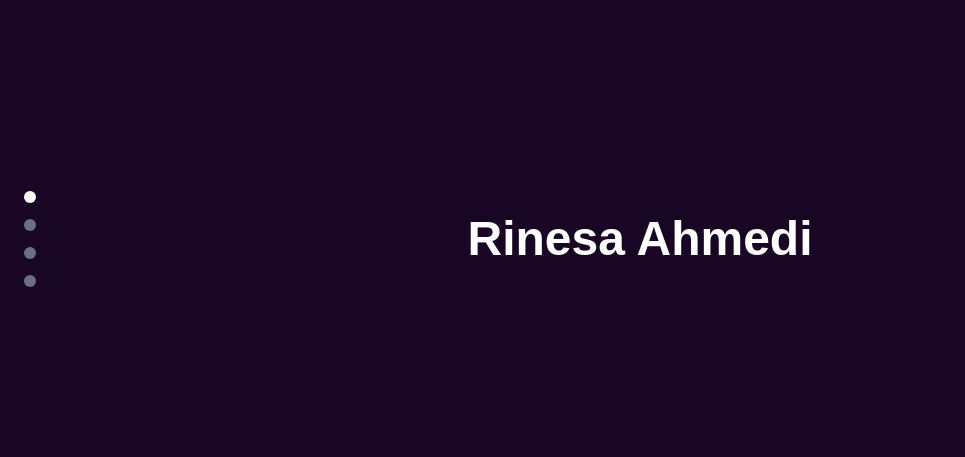
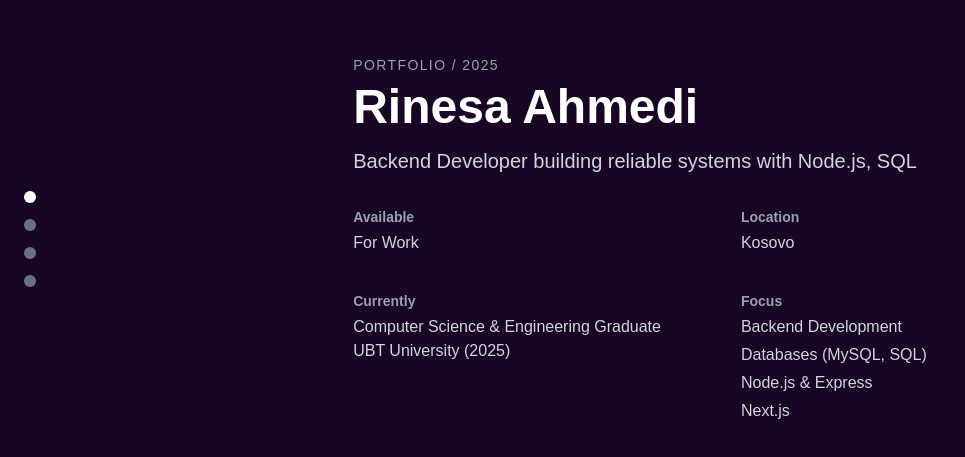
Before and after one commit to rinesaahmedi/my-portofolio, a Next.js app: page / in a window 1280 px wide. Shown: the part 161-618 px from the top of the page, without its empty margins (0-965 px from the left). Built offline with nearby package versions, Linux system fonts and the light colour scheme.

Commit message:
Created the first part

```diff
--- a/src/components/sections/Hero.jsx
+++ b/src/components/sections/Hero.jsx
@@ -3,8 +3,55 @@ import Section from "../Section";
 export default function Hero({ id }) {
   return (
     <Section id={id}>
-      <div className="text-center space-y-4">
-        <h1 className="text-5xl font-bold">Rinesa Ahmedi</h1>
+      <div className="flex flex-col items-start justify-center px-8">
+        <p className="uppercase text-sm tracking-widest text-gray-400 mb-2">
+          Portfolio / 2025
+        </p>
+
+        <h1 className="text-5xl font-bold mb-4">Rinesa Ahmedi</h1>
+        <h2 className="text-xl text-gray-300 mb-8">
+          Backend Developer building reliable systems with Node.js, SQL
+        </h2>
+
+        <div className="flex gap-20 text-gray-300">
+          <div className="flex flex-col gap-9">
+            <div>
+              <h3 className="text-sm font-semibold text-gray-400 mb-1">
+                Available
+              </h3>
+              <p>For Work</p>
+            </div>
+            <div>
+              <h3 className="text-sm font-semibold text-gray-400 mb-1">
+                Currently
+              </h3>
+              <p>
+                Computer Science & Engineering Graduate
+                <br />
+                UBT University (2025)
+              </p>
+            </div>
+          </div>
+          <div className="flex flex-col gap-9">
+            <div>
+              <h3 className="text-sm font-semibold text-gray-400 mb-1">
+                Location
+              </h3>
+              <p>Kosovo</p>
+            </div>
+            <div>
+              <h3 className="text-sm font-semibold text-gray-400 mb-1">
+                Focus
+              </h3>
+              <ul className="space-y-1">
+                <li>Backend Development</li>
+                <li>Databases (MySQL, SQL)</li>
+                <li>Node.js & Express</li>
+                <li>Next.js</li>
+              </ul>
+            </div>
+          </div>
+        </div>
       </div>
     </Section>
   );
```
